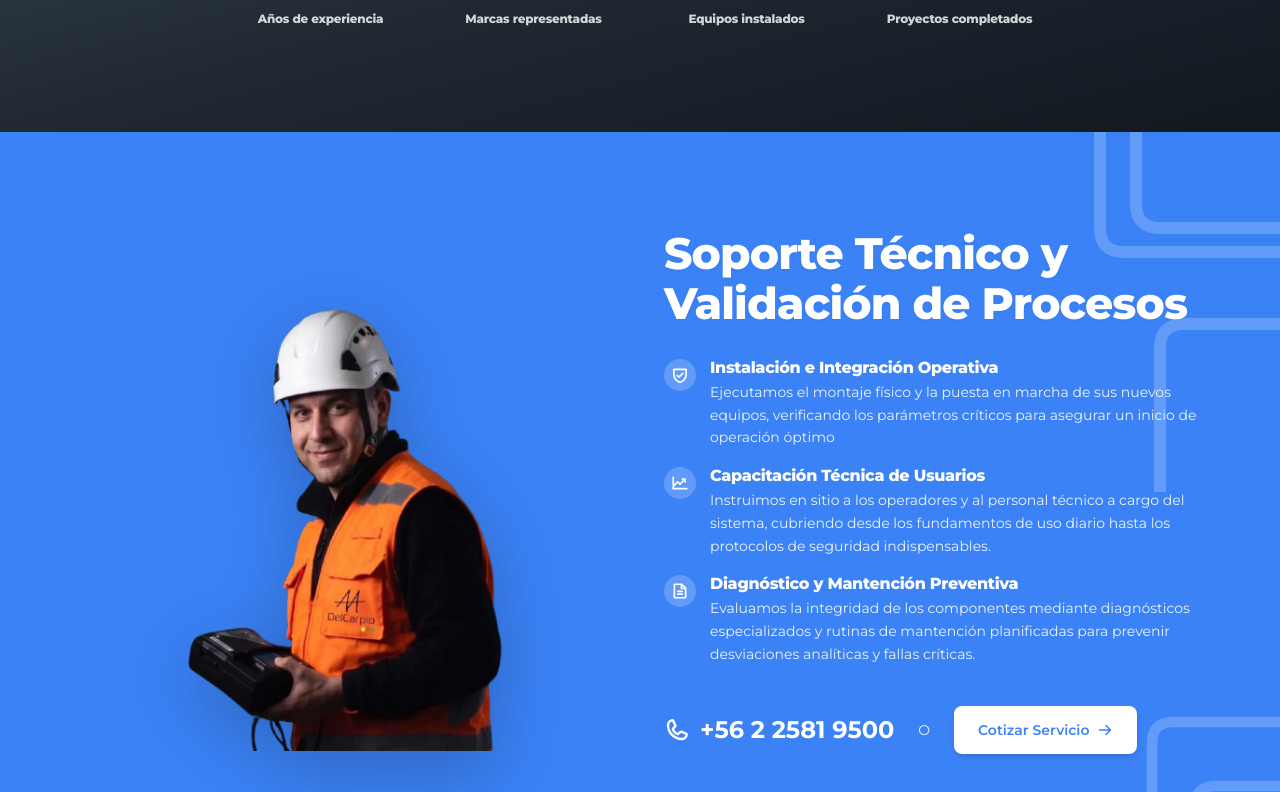
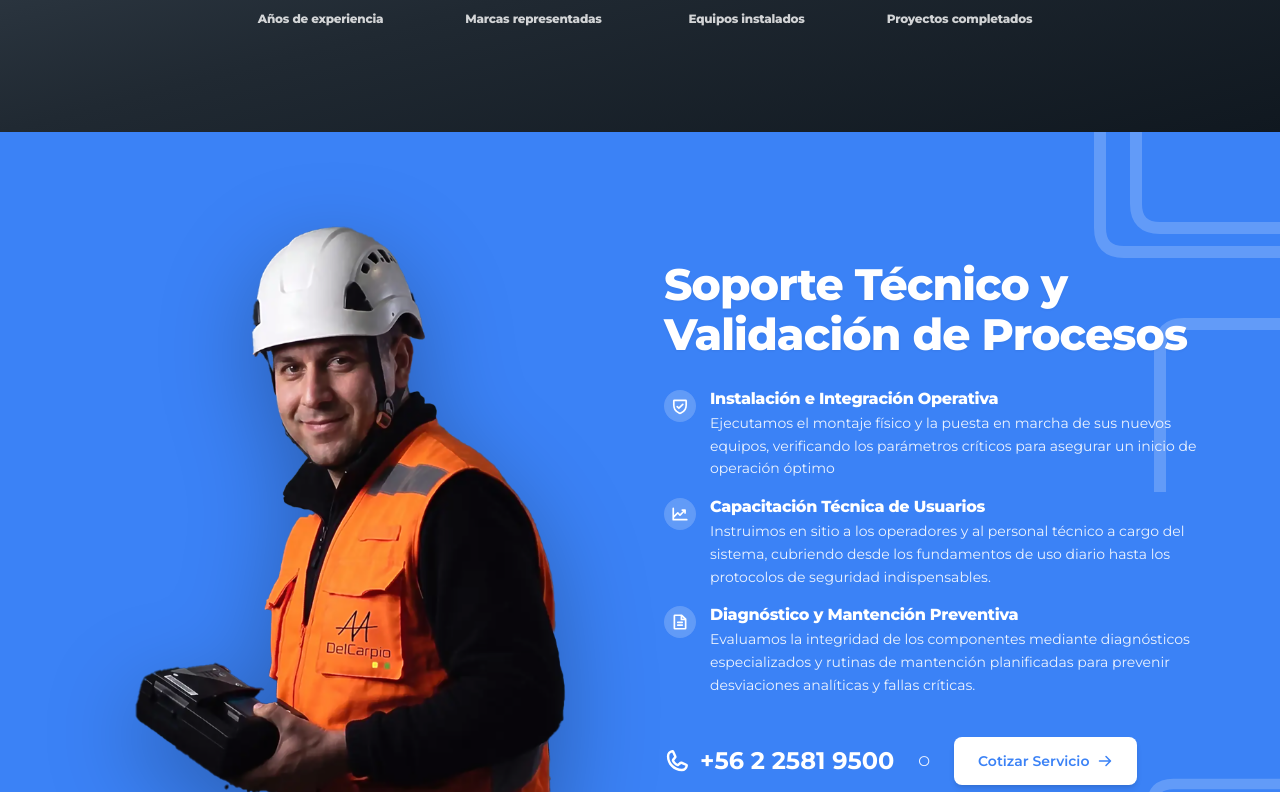
Before and after one commit to delcarpiohub/LandingPage, a Next.js app: page / in a window 1280 px wide. Shown: the part 2688-3480 px from the top of the page. Built offline with nearby package versions, Linux system fonts and the light colour scheme.

Commit message:
feat(compliance): reemplazar foto por nuevo recorte PNG HD y aumentar tamano y presencia visual

```diff
--- a/src/components/sections/compliance-band.tsx
+++ b/src/components/sections/compliance-band.tsx
@@ -61,15 +61,15 @@ export function ComplianceBand() {
       <div className="relative z-10 mx-auto max-w-[1340px] px-6 lg:px-12">
         <div className="grid grid-cols-1 lg:grid-cols-2 items-center gap-8 lg:gap-12 min-h-[460px]">
 
-          {/* 1. LEFT SIDE: Cutout Specialist Photo (50% Width - Transparent cutout standing on blue background) */}
-          <div className="relative w-full h-[380px] sm:h-[460px] lg:h-[520px] flex items-end justify-center lg:justify-start">
+          {/* 1. LEFT SIDE: Cutout Specialist Photo (Large & Prominent Visual Presence) */}
+          <div className="relative w-full h-[440px] sm:h-[520px] lg:h-[580px] xl:h-[620px] flex items-end justify-center lg:justify-start">
             <Image
-              src="/fotos/especialista-delcarpio-cutout.png"
+              src="/fotos/especialista-delcarpio-hero-cutout.png"
               alt="Especialista técnico Del Carpio realizando soporte e inspección en terreno"
               fill
               priority
               sizes="(min-width: 1024px) 50vw, 100vw"
-              className="object-contain object-bottom drop-shadow-[0_20px_35px_rgba(0,0,0,0.22)] transition-transform duration-700 ease-out hover:scale-[1.03]"
+              className="object-contain object-bottom scale-105 lg:scale-110 xl:scale-115 drop-shadow-[0_25px_40px_rgba(0,0,0,0.28)] transition-transform duration-700 ease-out hover:scale-120 origin-bottom"
             />
           </div>
 
```
Also changed, not shown: public/fotos/especialista-delcarpio-hero-cutout.png (added).
